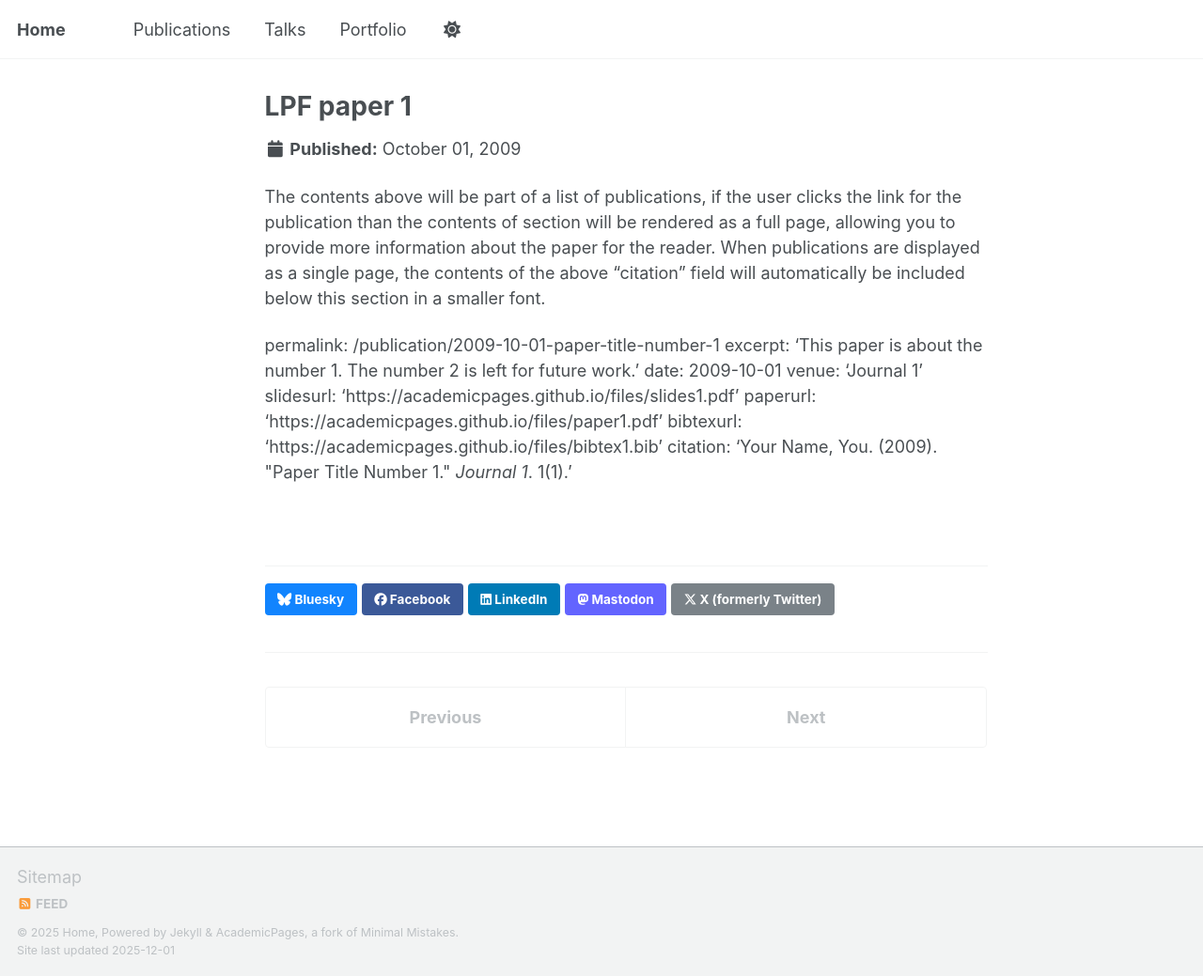
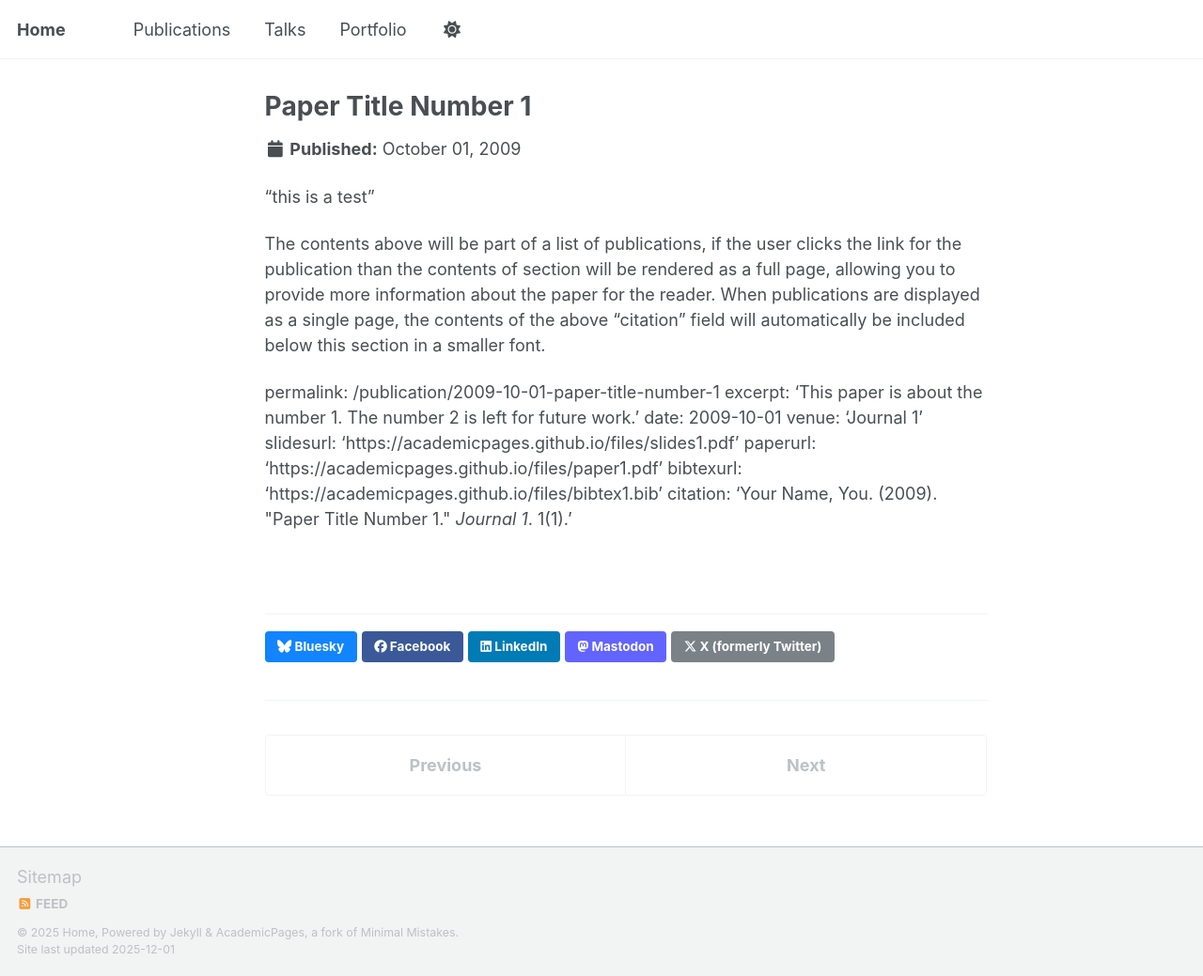
Before and after one commit to missinglpf/linpengfeng1.github.io, a Jekyll site: the page built from _publications/2009-10-01-paper-title-number-1.md, in a window 1280 px wide and 1039 px high. Shown: the whole window at 94% size. Built offline with Jekyll 4.4.1, drawn with Linux system fonts in a browser that asks for light colours; a script bundle is joined from its source files by our own code; library files that are not in the unit come from our copies.

Commit message:
202512011108

```diff
--- a/_config.yml
+++ b/_config.yml
@@ -273,7 +273,7 @@ defaults:
       type: publications
     values:
       layout: single
-      author_profile: false
+      author_profile:
       share: true
       comments: true
 
--- a/_publications/2009-10-01-paper-title-number-1.md
+++ b/_publications/2009-10-01-paper-title-number-1.md
@@ -1,10 +1,12 @@
 ---
-title: "LPF paper 1"
-collection: publications
-category: manuscripts
+# title: "LPF paper 1"
+# collection: publications
+# category: manuscripts
 
 
 ---
+"this is a test"
+
 The contents above will be part of a list of publications, if the user clicks the link for the publication than the contents of section will be rendered as a full page, allowing you to provide more information about the paper for the reader. When publications are displayed as a single page, the contents of the above "citation" field will automatically be included below this section in a smaller font.
 
 permalink: /publication/2009-10-01-paper-title-number-1
```
